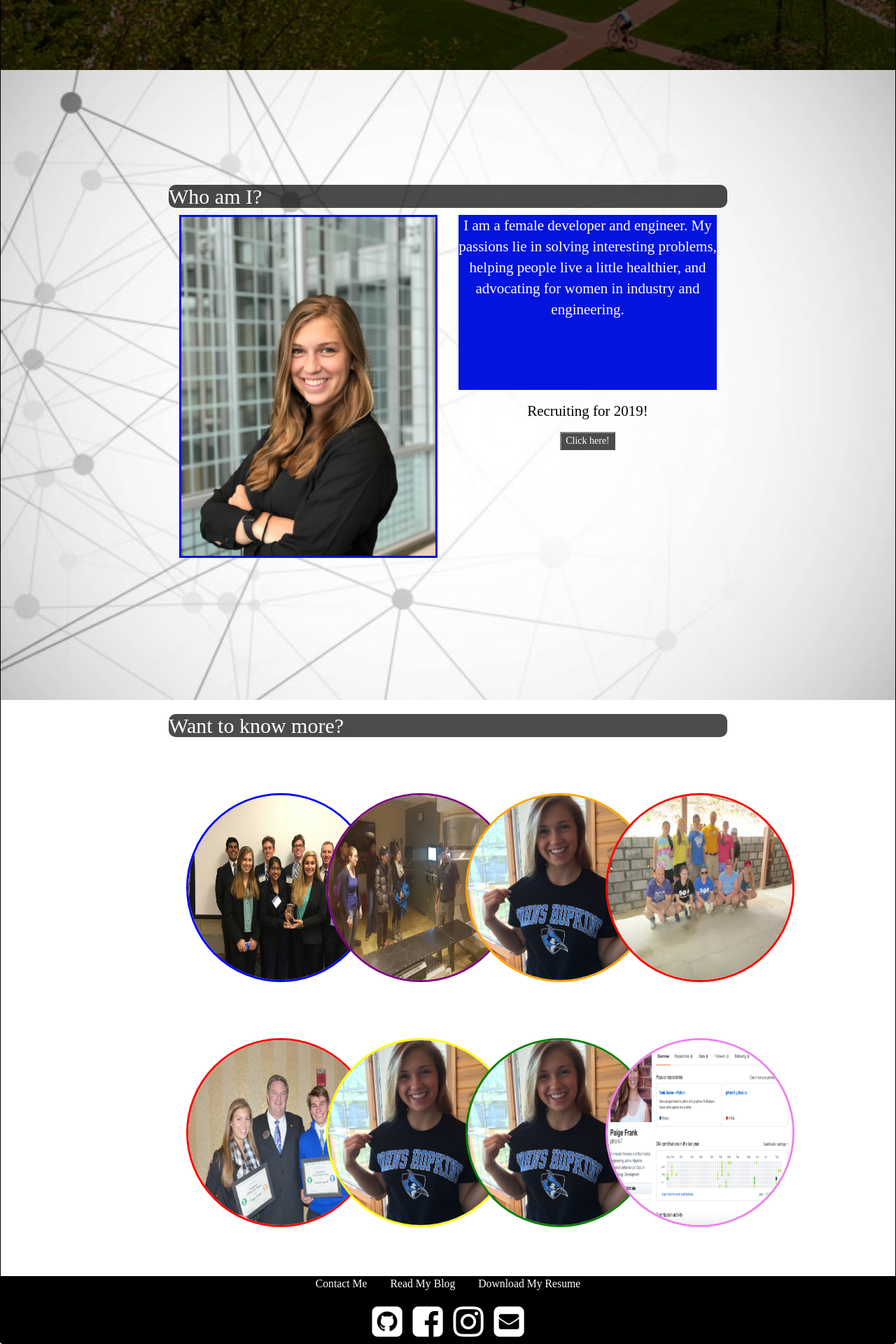
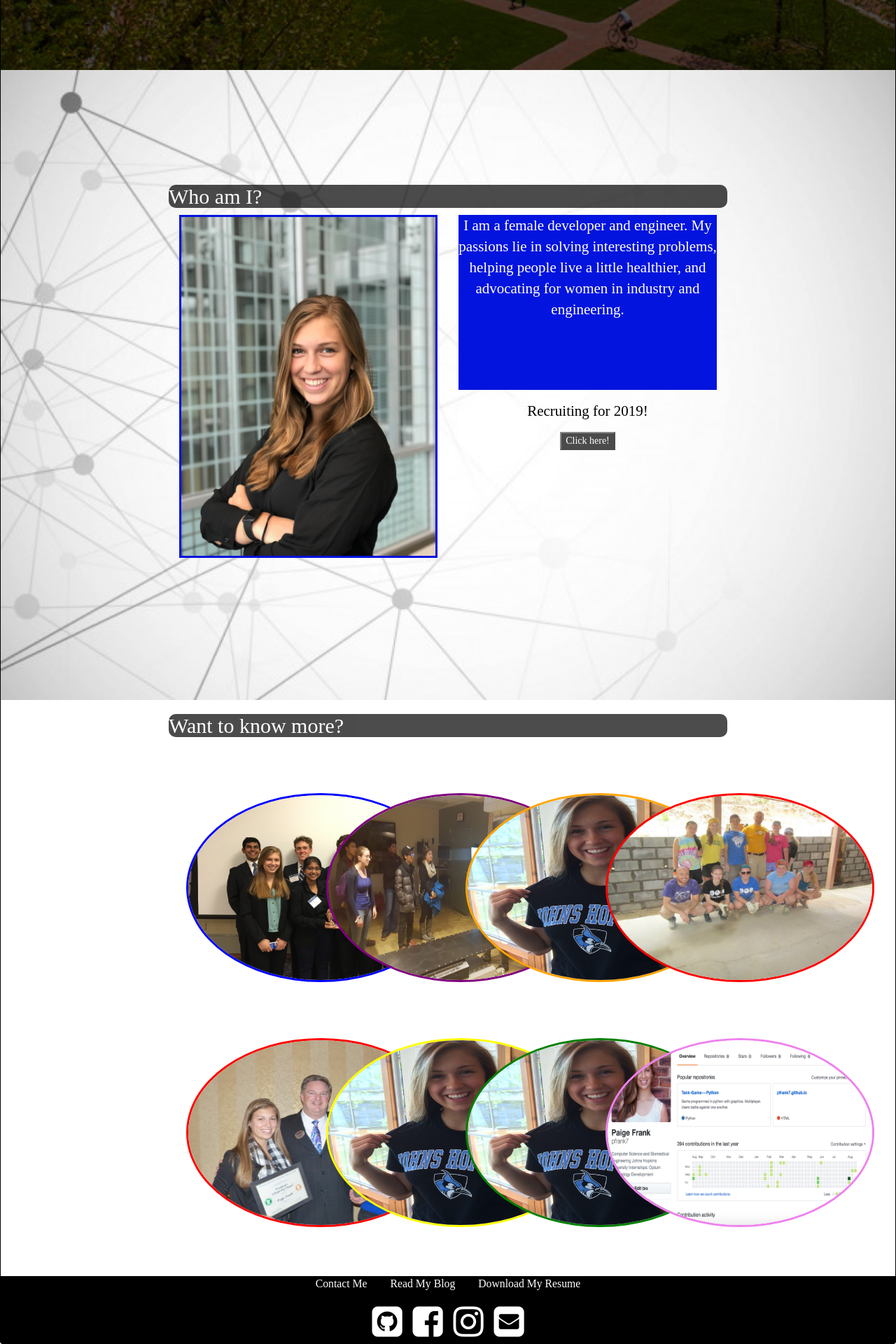
Before and after one commit to pfrank7/pfrank7.github.io, a Jekyll site: the page built from index.html, in a window 1280 px wide. Shown: the part 851-2771 px from the top of the page at 70% size. Built offline with Jekyll 4.4.1, drawn with Linux system fonts in a browser that asks for light colours; nearby versions of some CDN libraries.

Commit message:
Update index.html

```diff
--- a/index.html
+++ b/index.html
@@ -64,7 +64,7 @@ title: Paige Frank
 .img-circle {
   opacity: 1;
   display: block;
-  width: 30vh;
+  width: 30vw;
   height: 30vh;
   transition: .5s ease;
   backface-visibility: hidden;
```
